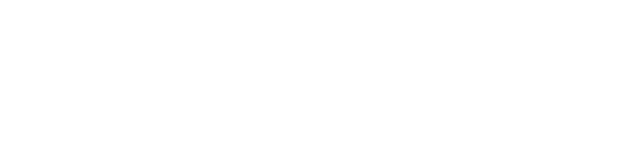
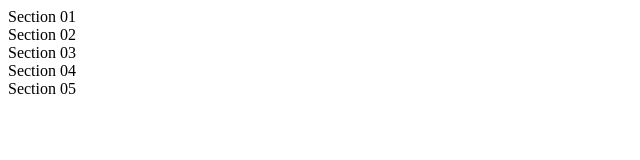
Before and after one commit to apricot12/technical-documentation, a plain HTML site: page index.html in a window 1280 px wide. Shown: the whole page, without its empty margins (0-640 px from the left). Drawn offline with Linux system fonts and the light colour scheme.

Commit message:
user storied 3 and 4 fulfilled

```diff
--- a/index.html
+++ b/index.html
@@ -11,11 +11,31 @@
     <script  src="js/index.js"></script>
 
     <main id="main-doc">
-      <section id="main-section1" class="main-section"></section>
-      <section id="main-section2" class="main-section"></section>
-      <section id="main-section3" class="main-section"></section>
-      <section id="main-section4" class="main-section"></section>
-      <section id="main-section5" class="main-section"></section>
+      <section id="Section_01" class="main-section">
+        <header>
+          Section 01
+        </header>
+      </section>
+      <section id="Section_02" class="main-section">
+        <header>
+          Section 02
+        </header>
+      </section>
+      <section id="Section_03" class="main-section">
+        <header>
+          Section 03
+        </header>
+      </section>
+      <section id="Section_04" class="main-section">
+       <header>
+        Section 04
+       </header>
+      </section>
+      <section id="Section_05" class="main-section">
+        <header>
+          Section 05
+        </header>
+      </section>
     </main>
   </body>
 </html>
```
